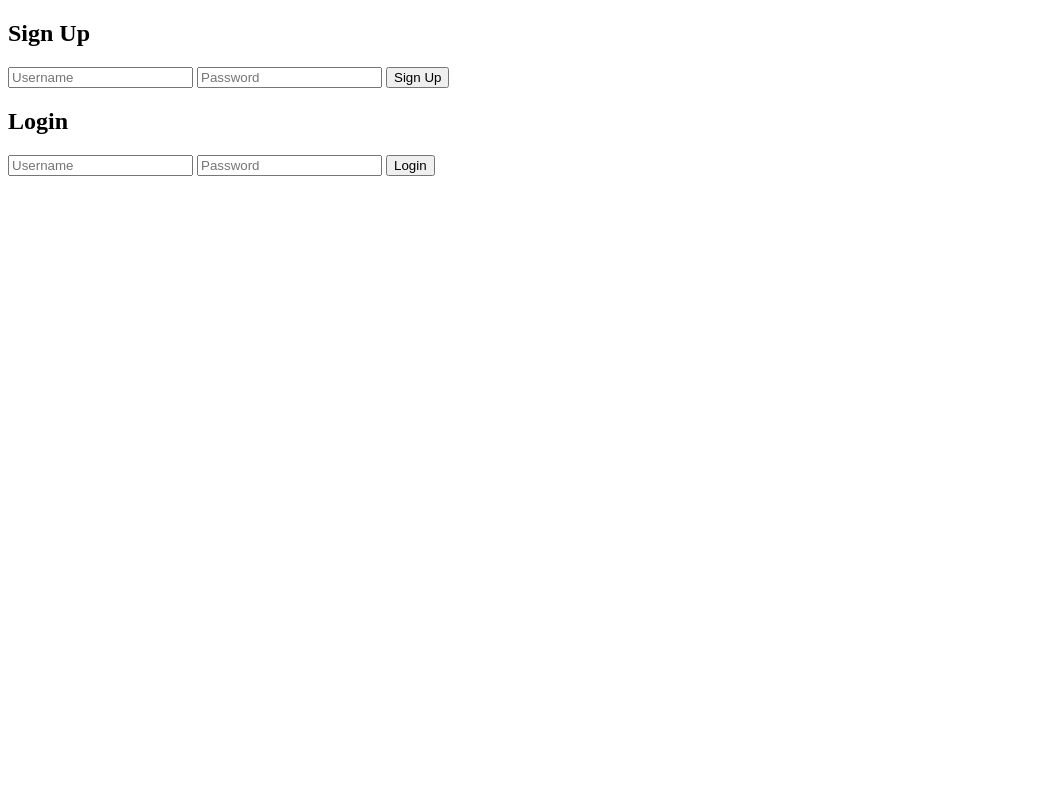
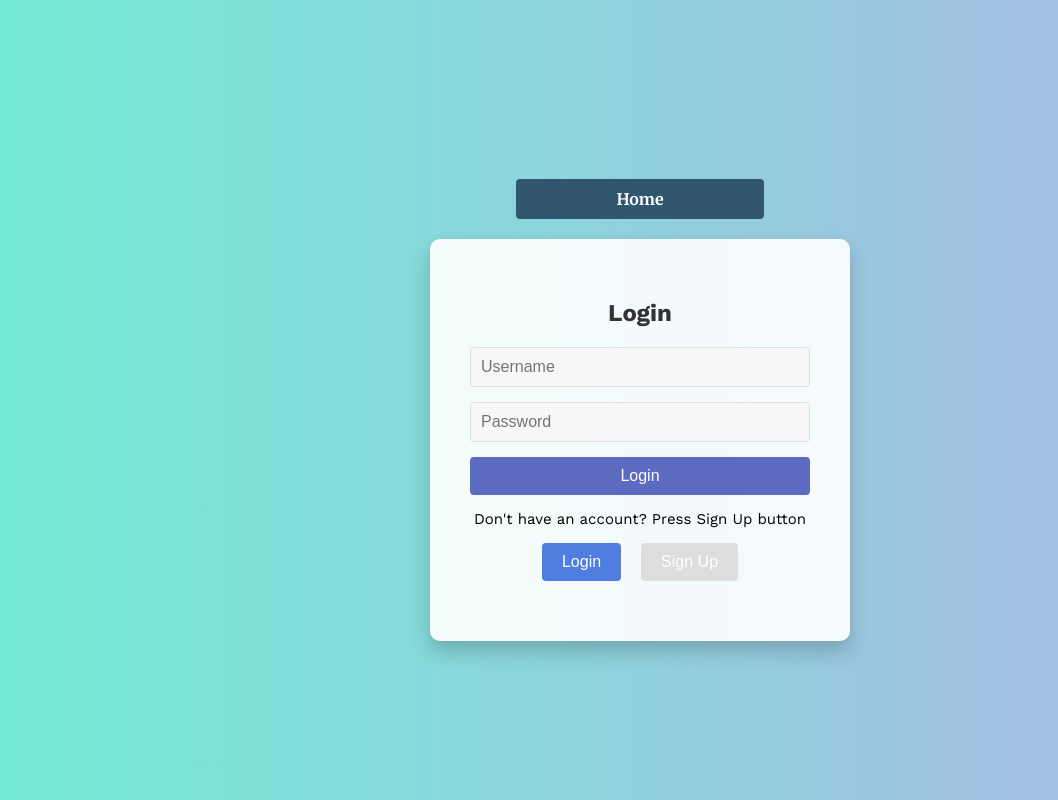
Before and after one commit to chanonchacharu/MSD-DiabeticPredWebsite, a Django app: page /login/ in a window 1280 px wide. Shown: the whole page, without its empty margins (0-1058 px from the left). Run offline with Django 4.2, Linux system fonts and the light colour scheme.

Commit message:
Update login and signup

```diff
--- a/hello_world/templates/components/account.html
+++ b/hello_world/templates/components/account.html
@@ -3,10 +3,151 @@
 <head>
   <meta charset="UTF-8">
   <title>Sign Up & Login</title>
+  <link href="https://fonts.googleapis.com/css2?family=Work+Sans:wght@400;600;700&family=Merriweather:wght@400;700&display=swap" rel="stylesheet">
+  <style>
+
+    .main-content {
+        display: flex;
+        flex-direction: column;
+        align-items: center;
+        justify-content: center;
+        height: 100vh;
+    }
+
+    .form-wrapper {
+        background: rgba(255, 255, 255, 0.9);
+        padding: 40px;
+        border-radius: 10px;
+        box-shadow: 0 10px 20px rgba(0, 0, 0, 0.2);
+        width: 340px;
+        margin-bottom: 20px; /* Space between form-wrapper and back-home-button */
+    }
+
+
+    body {
+      font-family: 'Merriweather', serif;
+      background: linear-gradient(to right, #74ebd5, #acb6e5); /* Stylish gradient background */
+      margin: 0;
+      padding: 0;
+      display: flex;
+      justify-content: center;
+      align-items: center;
+      height: 100vh;
+      text-align: center;
+    }
+
+    .form-wrapper {
+      background: rgba(255, 255, 255, 0.9); /* Semi-transparent white background */
+      padding: 40px;
+      border-radius: 10px;
+      box-shadow: 0 10px 20px rgba(0, 0, 0, 0.2); /* More pronounced shadow */
+      width: 340px;
+      margin: 0 auto;
+    }
+
+    h2 {
+      font-family: 'Work Sans', sans-serif;
+      color: #333;
+      margin-bottom: 20px;
+    }
+
+    p {
+      font-family: 'Work Sans', sans-serif;
+      font-size: 15px;
+    }
+    form {
+      display: flex;
+      flex-direction: column;
+    }
+
+    input {
+      padding: 10px;
+      margin-bottom: 15px;
+      border: 1px solid #ddd;
+      border-radius: 4px;
+      font-size: 16px;
+      background: #f7f7f7;
+    }
+
+    button {
+      padding: 10px;
+      border: none;
+      border-radius: 4px;
+      background-color: #5C6BC0;
+      color: white;
+      cursor: pointer;
+      font-size: 16px;
+      transition: background 0.3s ease;
+    }
+
+    button:hover {
+      background-color: #3F51B5;
+    }
+
+    .toggle-buttons {
+      display: flex;
+      justify-content: center;
+      margin-bottom: 20px;
+    }
+
+    .toggle-button {
+      padding: 10px 20px;
+      margin: 0 10px;
+      background: #ddd;
+      border: none;
+      cursor: pointer;
+      transition: background 0.3s ease;
+    }
+
+    .toggle-button:hover {
+      background-color: #bbb;
+    }
+
+    .toggle-button.active {
+      background-color: rgb(79, 125, 224);
+      color: white;
+    }
+    #signup-container {
+      display: none;
+    }
+
+
+  </style>
+  <style>
+    .back-home-container {
+      text-align: center; /* Center the button horizontally */
+      padding: 20px;
+      margin-top: 0px; /* Add more space between the login container and the button */
+    }
+
+    .back-home-button {
+      display: inline-block; /* Allows the use of padding and margins */
+      padding: 10px 100px; /* Size of the button */
+      background-color: #315770; /* Button color */
+      color: white; /* Text color */
+      border: none; /* Remove border */
+      text-decoration: none; /* Remove the underline from the link */
+      font-weight: bold; /* Make the text bold */
+      transition: background-color 0.3s, transform 0.3s; /* Smooth transition for hover effects */
+      border-radius: 4px; /* Slightly rounded corners for the button */
+    }
+
+    /* Hover effect for the button */
+    .back-home-button:hover {
+      background-color: #2874a6; /* Darken the button color on hover */
+      transform: translateY(-2px); /* Slight raise effect on hover */
+    }
+  </style>
 </head>
 <body>
-  <!-- Sign Up Form -->
-  <div>
+    <div class="main-content">
+        <div class="back-home-container">
+            <a href="{% url 'homepage' %}" class="back-home-button">Home</a>
+        </div>
+
+    <div class="form-wrapper">
+
+        <div id="signup-container">
             <h2>Sign Up</h2>
             <form id="signup-form">
             <input type="text" id="signup-username" placeholder="Username" required>
@@ -16,8 +157,7 @@
             <p id="signup-response"></p>
         </div>
 
-  <!-- Login Form -->
-  <div>
+        <div id="login-container">
             <h2>Login</h2>
             <form id="login-form">
             <input type="text" id="login-username" placeholder="Username" required>
@@ -26,9 +166,19 @@
             </form>
             <p id="login-response"></p>
         </div>
+        <p>Don't have an account? Press Sign Up button</p>
+        <div class="toggle-buttons">
+        <button class="toggle-button active" onclick="toggleForms('login')">Login</button>
+        <button class="toggle-button" onclick="toggleForms('signup')">Sign Up</button>
+        </div>
+
+    </div>
+</div>
+
   <script type="text/javascript">
     var homepageUrl = "{% url 'homepage' %}";
   </script>
+
   <script>
     // Add event listener for the signup form
     document.getElementById('signup-form').addEventListener('submit', function(e) {
@@ -72,5 +222,30 @@
       });
     });
   </script>
+
+  <script>
+    function toggleForms(form) {
+      // Hide both forms
+      document.getElementById('signup-container').style.display = 'none';
+      document.getElementById('login-container').style.display = 'none';
+
+      // Remove active class from all buttons
+      document.querySelectorAll('.toggle-button').forEach(button => {
+        button.classList.remove('active');
+      });
+
+      // Show the selected form and add active class to the corresponding button
+      if(form === 'signup') {
+        document.getElementById('signup-container').style.display = 'block';
+        document.querySelectorAll('.toggle-button')[1].classList.add('active');
+      } else {
+        document.getElementById('login-container').style.display = 'block';
+        document.querySelectorAll('.toggle-button')[0].classList.add('active');
+      }
+    }
+
+    // Initial form to show
+    toggleForms('login');
+  </script>
 </body>
 </html>
```
Lines whose indentation alone changed are shown as unchanged.
